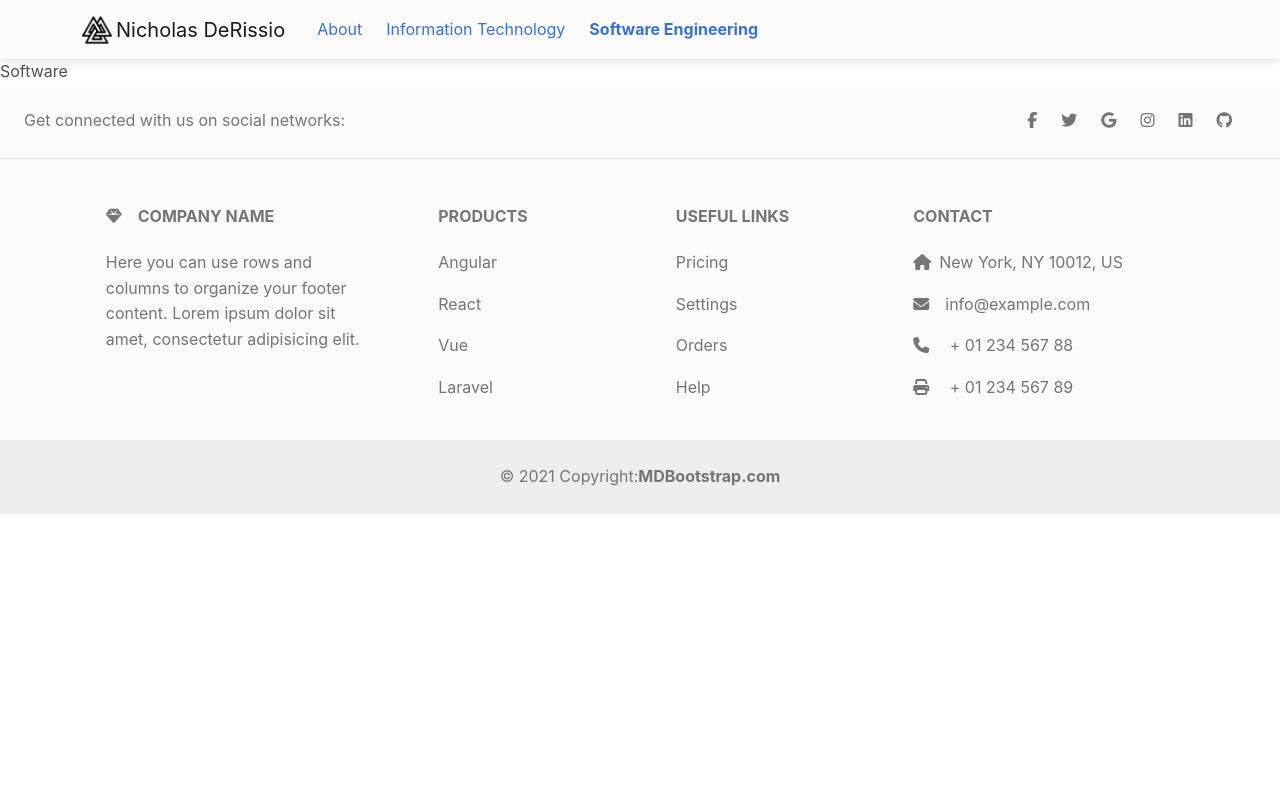
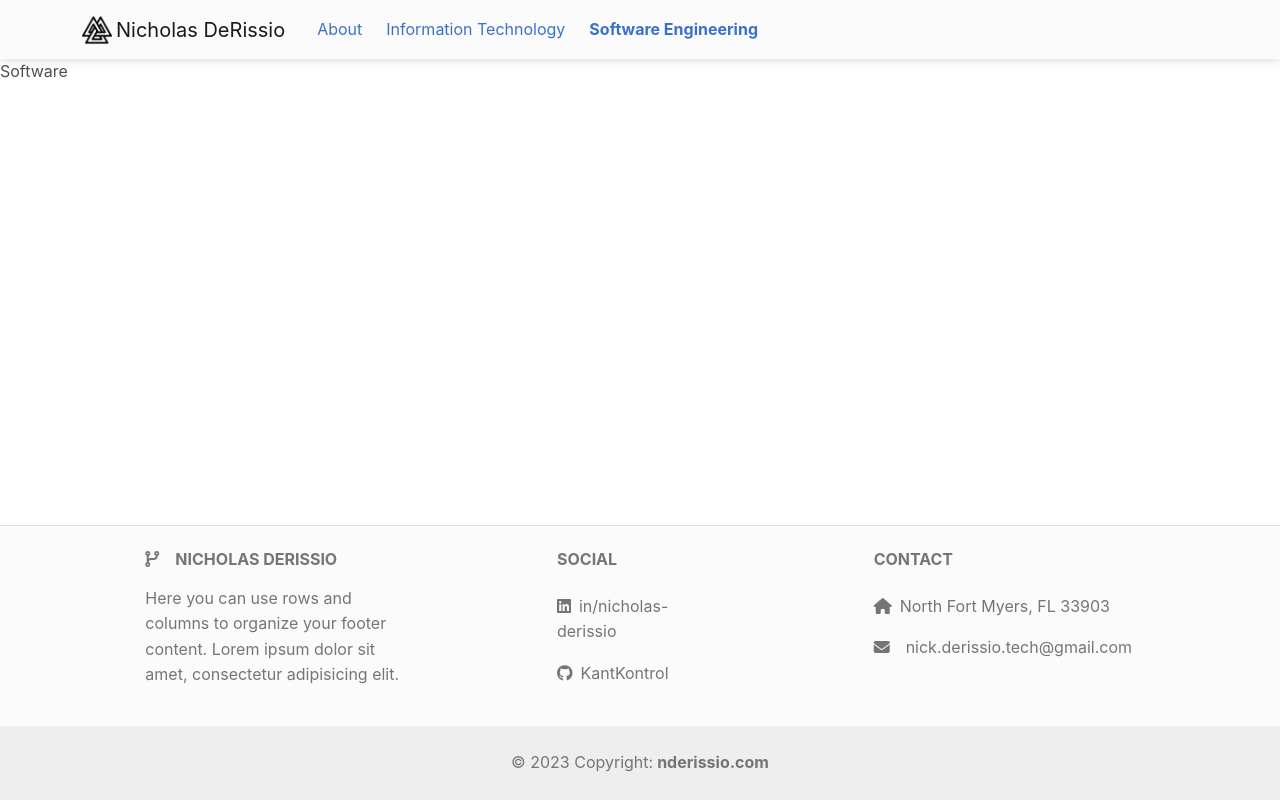
Before and after one commit to KantKontrol/React-Portfolio-2, a React (Create React App) app: page /software in a window 1280 px wide. Built offline with nearby package versions, Linux system fonts and the light colour scheme.

Commit message:
updated footer

```diff
--- a/src/components/Footer/index.tsx
+++ b/src/components/Footer/index.tsx
@@ -10,41 +10,17 @@ import {
 
 const Footer = () => {
   return (
-    <MDBFooter bgColor="light" className="text-center text-lg-start text-muted">
-      <section className="d-flex justify-content-center justify-content-lg-between p-4 border-bottom">
-        <div className="me-5 d-none d-lg-block">
-          <span>Get connected with us on social networks:</span>
-        </div>
-
-        <div>
-          <a href="" className="me-4 text-reset">
-            <MDBIcon fab icon="facebook-f" />
-          </a>
-          <a href="" className="me-4 text-reset">
-            <MDBIcon fab icon="twitter" />
-          </a>
-          <a href="" className="me-4 text-reset">
-            <MDBIcon fab icon="google" />
-          </a>
-          <a href="" className="me-4 text-reset">
-            <MDBIcon fab icon="instagram" />
-          </a>
-          <a href="" className="me-4 text-reset">
-            <MDBIcon fab icon="linkedin" />
-          </a>
-          <a href="" className="me-4 text-reset">
-            <MDBIcon fab icon="github" />
-          </a>
-        </div>
-      </section>
-
+    <MDBFooter
+      bgColor="light"
+      className="text-center text-lg-start text-muted fixed-bottom border-top"
+    >
       <section className="">
-        <MDBContainer className="text-center text-md-start mt-5">
+        <MDBContainer className="text-center text-md-start mt-4">
           <MDBRow className="mt-3">
-            <MDBCol md="3" lg="4" xl="3" className="mx-auto mb-4">
-              <h6 className="text-uppercase fw-bold mb-4">
-                <MDBIcon icon="gem" className="me-3" />
-                Company name
+            <MDBCol md="4" lg="4" xl="3" className="mx-auto mb-3">
+              <h6 className="text-uppercase fw-bold mb-3">
+                <MDBIcon icon="code-branch" className="me-3" />
+                Nicholas DeRissio
               </h6>
               <p>
                 Here you can use rows and columns to organize your footer
@@ -53,50 +29,18 @@ const Footer = () => {
               </p>
             </MDBCol>
 
-            <MDBCol md="2" lg="2" xl="2" className="mx-auto mb-4">
-              <h6 className="text-uppercase fw-bold mb-4">Products</h6>
+            <MDBCol md="4" lg="3" xl="2" className="mx-auto mb-4">
+              <h6 className="text-uppercase fw-bold mb-4">Social</h6>
               <p>
-                <a href="#!" className="text-reset">
-                  Angular
+                <a href="" className="me-2 text-reset">
+                  <MDBIcon fab icon="linkedin" className="me-2" />
+                  in/nicholas-derissio
                 </a>
               </p>
               <p>
-                <a href="#!" className="text-reset">
-                  React
-                </a>
-              </p>
-              <p>
-                <a href="#!" className="text-reset">
-                  Vue
-                </a>
-              </p>
-              <p>
-                <a href="#!" className="text-reset">
-                  Laravel
-                </a>
-              </p>
-            </MDBCol>
-
-            <MDBCol md="3" lg="2" xl="2" className="mx-auto mb-4">
-              <h6 className="text-uppercase fw-bold mb-4">Useful links</h6>
-              <p>
-                <a href="#!" className="text-reset">
-                  Pricing
-                </a>
-              </p>
-              <p>
-                <a href="#!" className="text-reset">
-                  Settings
-                </a>
-              </p>
-              <p>
-                <a href="#!" className="text-reset">
-                  Orders
-                </a>
-              </p>
-              <p>
-                <a href="#!" className="text-reset">
-                  Help
+                <a href="" className="me-2 text-reset">
+                  <MDBIcon fab icon="github" className="me-2" />
+                  KantKontrol
                 </a>
               </p>
             </MDBCol>
@@ -105,17 +49,11 @@ const Footer = () => {
               <h6 className="text-uppercase fw-bold mb-4">Contact</h6>
               <p>
                 <MDBIcon icon="home" className="me-2" />
-                New York, NY 10012, US
+                North Fort Myers, FL 33903
               </p>
               <p>
                 <MDBIcon icon="envelope" className="me-3" />
-                info@example.com
-              </p>
-              <p>
-                <MDBIcon icon="phone" className="me-3" /> + 01 234 567 88
-              </p>
-              <p>
-                <MDBIcon icon="print" className="me-3" /> + 01 234 567 89
+                nick.derissio.tech@gmail.com
               </p>
             </MDBCol>
           </MDBRow>
@@ -126,10 +64,8 @@ const Footer = () => {
         className="text-center p-4"
         style={{ backgroundColor: "rgba(0, 0, 0, 0.05)" }}
       >
-        © 2021 Copyright:
-        <a className="text-reset fw-bold" href="https://mdbootstrap.com/">
-          MDBootstrap.com
-        </a>
+        © 2023 Copyright:
+        <span className="text-reset fw-bold ms-1">nderissio.com</span>
       </div>
     </MDBFooter>
   );
```
